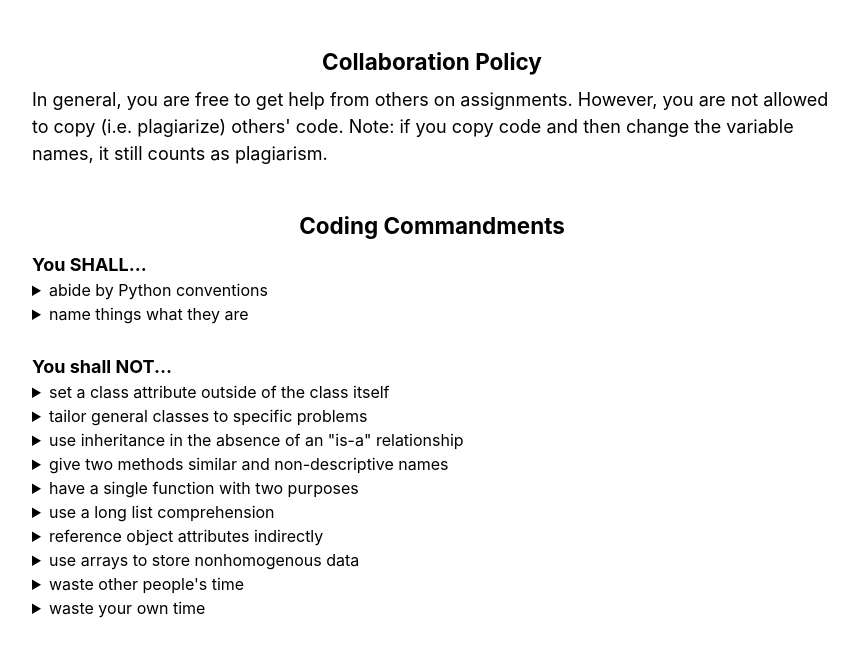
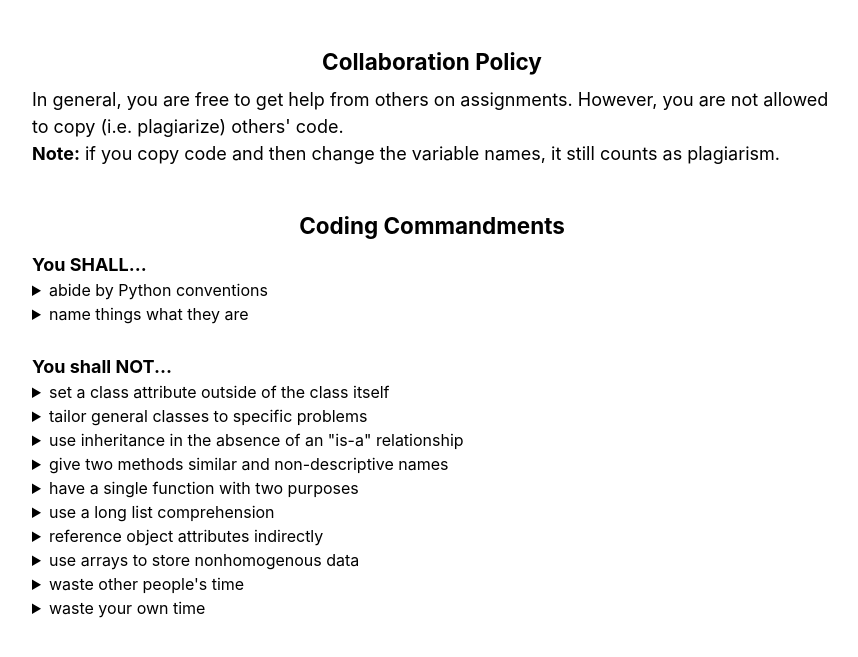
Before and after one commit to skycakjustin/eurisko-us.github.io, a Jekyll site: the page built from _pages/resources.md, in a window 1280 px wide and 900 px high, scrolled down 1410 px, cut to the strip 171-828 px from the top of the window. Shown: the whole strip, without its empty margins (208-1066 px from the left). Built offline with Jekyll 4.4.1, drawn with Linux system fonts in a browser that asks for light colours; part of the change alters nothing that is shown.

```diff
--- a/_pages/resources.md
+++ b/_pages/resources.md
@@ -26,7 +26,7 @@ author_profile: false
 <div style="width:100%; max-width:800px; margin:auto">
   In general, you are free to get help from others on assignments. However, you are not allowed to copy (i.e. plagiarize) others' code.
 
-  Note: if you copy code and then change the variable names, it still counts as plagiarism.
+  <br><b>Note:</b> if you copy code and then change the variable names, it still counts as plagiarism.
 </div>
 
 ## [<center>Coding Commandments</center>](#coding-commandments)
```
